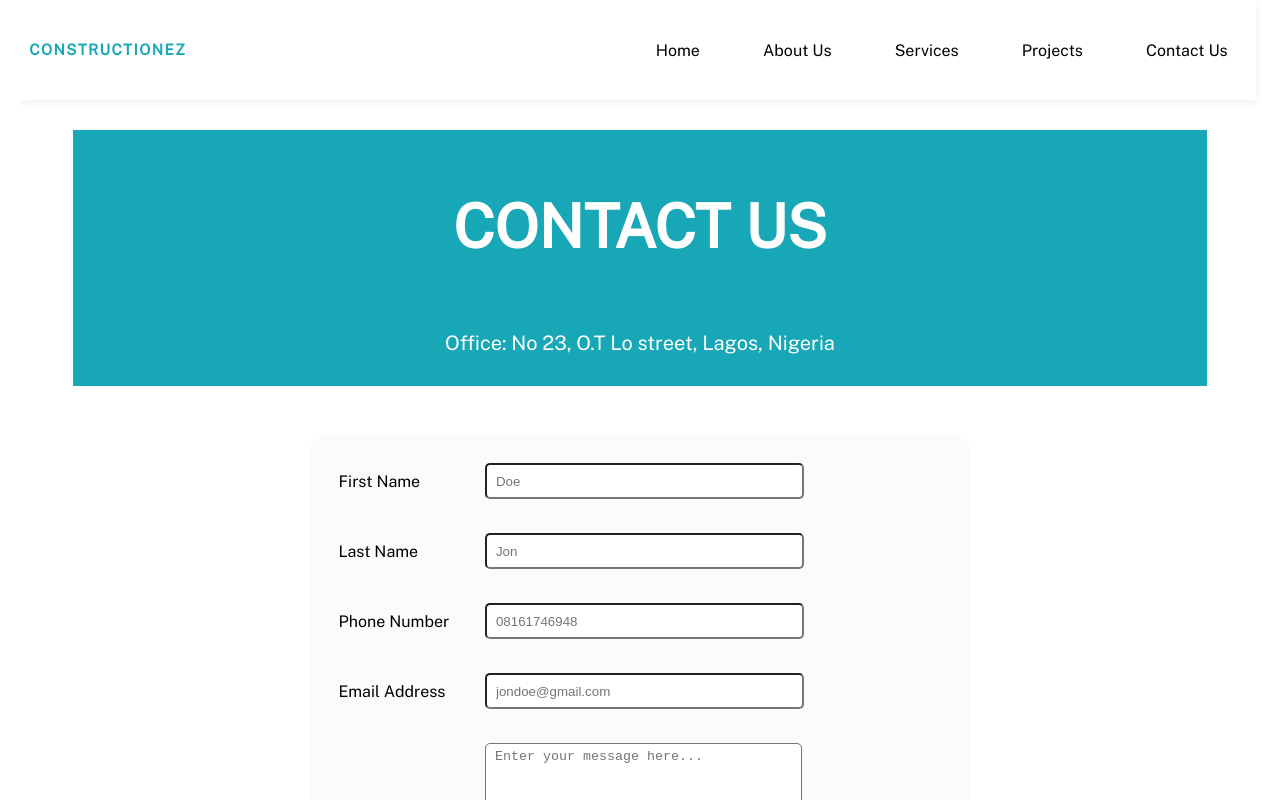
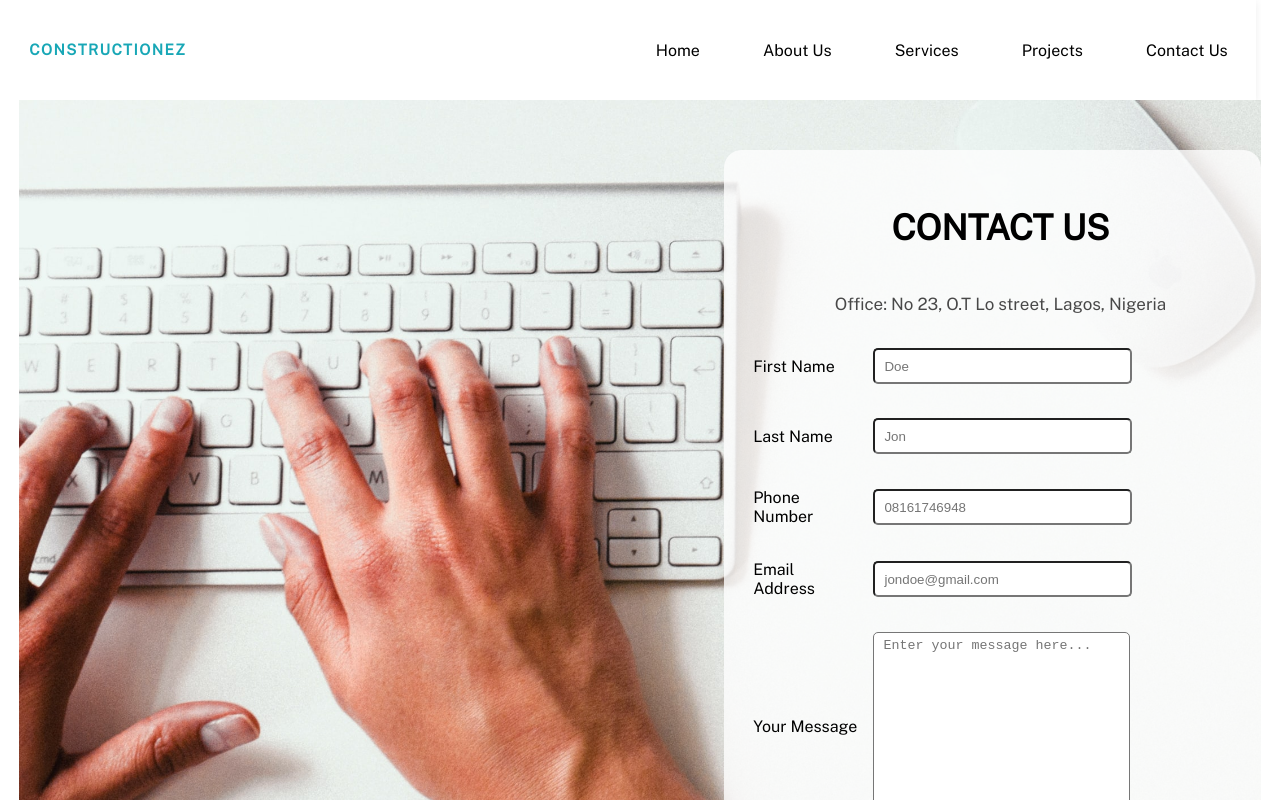
Before and after one commit to Tiana-droid/Constructionez, a React (Create React App) app: page /contact in a window 1280 px wide. Shown: the top 800 px of the page. Built offline with nearby package versions, Linux system fonts and the light colour scheme.

Commit message:
redesign contact page

```diff
--- a/src/assets/index.js
+++ b/src/assets/index.js
@@ -6,5 +6,5 @@ export {default as Img5} from '../assets/viktor-forgacs-lY9vM4rdUwA-unsplash.jpg
 export {default as Pic1} from '../assets/black-businessman-happy-expression.jpg'
 export {default as Pic2} from '../assets/business-man-smiling-portrait.jpg'
 export {default as Pic3} from '../assets/smiling-female-engineer-showing-muscles-holding-helmet-white-background.jpg'
+export {default as Background2} from '../assets/damian-zaleski-RYyr-k3Ysqg-unsplash.jpg'
 // export {default as} from ''
-// export {default as} from ''
--- a/src/views/Contact.jsx
+++ b/src/views/Contact.jsx
@@ -1,6 +1,6 @@
 import React from "react";
 import { NavBar, Footer } from "../components";
-import { OuterNav, Banner, Form, Input, Btn } from "./style";
+import { OuterNav, Banner2, Form, Input, Btn, BackgoundImg } from "./style";
 
 const Contact = () => {
   return (
@@ -8,11 +8,13 @@ const Contact = () => {
       <OuterNav>
         <NavBar />
       </OuterNav>
-      <Banner>
+      <BackgoundImg>
+
+      <Form>
+      <Banner2>
         <h2>CONTACT US</h2>
         <p>Office: No 23, O.T Lo street, Lagos, Nigeria</p>
-      </Banner>
-      <Form>
+      </Banner2>
         <form action="/">
           <Input className="f_name">
             <label htmlFor="">First Name</label>
@@ -69,6 +71,7 @@ const Contact = () => {
           </Btn>
         </form>
       </Form>
+      </BackgoundImg>
 
       <Footer />
     </>
--- a/src/views/style.js
+++ b/src/views/style.js
@@ -1,4 +1,5 @@
 import styled from "styled-components";
+import {  Background2 } from "../assets";
 
 //About us page style starts here
 
@@ -108,16 +109,37 @@ export const Vision = styled(Mission)`
 `;
 
 //Contact Us page style starts here
+export const BackgoundImg = styled.div`
+width: 100%;
+height: 130vh;
+background-image: url(${Background2});
+background-position: left top;
+background-size: cover;
+`
+export const Banner2 = styled(Banner)`
+height: fit-content;
+width: 100%;
+background-color: transparent;
+color: #000 !important;
+margin: auto;
 
+h2 {
+  font-size: 35px;
+}
+
+p {
+  text-align: center;
+}
+`
 export const Form = styled(Content)`
-  width: 50%;
-  margin-top: 3em;
-  background-color: #fbfbfb;
+  width: 40%;
+  background-color: rgba(254, 254, 254, 0.8);
   padding: 20px;
   border-radius: 18px;
+  float: right;
   transition: 4s transform ;
 
-  @media (max-width: 600px) {
+  @media (max-width: 700px) {
     width: 70%;
   }
 
@@ -146,6 +168,10 @@ export const Input = styled.div`
     height: 30px;
     border-radius: 5px;
     padding-left: 9px;
+
+    &:focus-visible {
+      border: 2px solid #18a7b6 !important;
+    }
   }
 
   & textarea {
```
Also changed, not shown: src/assets/damian-zaleski-RYyr-k3Ysqg-unsplash.jpg (added).
